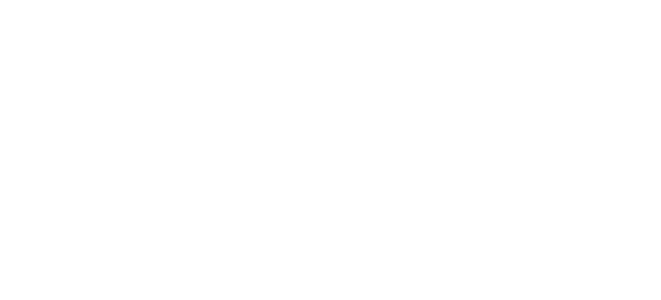
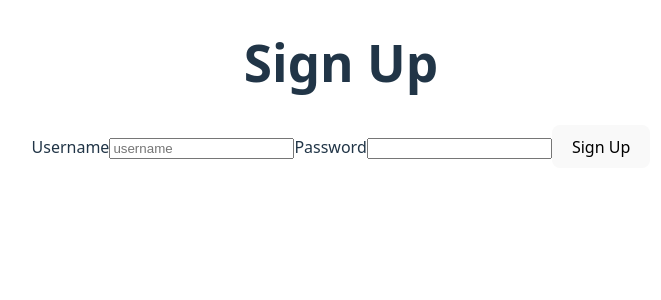
Before and after one commit to erikgrinn/members-only, a React (Vite) app in the folder client/: page /sign-up in a window 1280 px wide. Before the commit this address had no page. Shown: the top 300 px of the page, without its empty margins (299-960 px from the left). Built offline with nearby package versions, Linux system fonts and the light colour scheme.

Commit message:
working for now, using urlextended because posting from form element

```diff
--- a/client/src/App.jsx
+++ b/client/src/App.jsx
@@ -1,11 +1,13 @@
 import { Routes, Route } from "react-router-dom";
 import HomePage from "./components/HomePage";
+import SignUpPage from "./components/SignUpPage";
 
 function App() {
   return (
     <>
       <Routes>
         <Route index element={<HomePage />} />
+        <Route path="/sign-up" element={<SignUpPage />} />
       </Routes>
     </>
   );
--- /dev/null
+++ b/client/src/components/SignUpPage.jsx
@@ -0,0 +1,22 @@
+// import { useState, useEffect } from "react";
+
+// import styles from "../styles/App.module.css";
+
+function HomePage() {
+//   useEffect(() => {}, []);
+
+  return (
+    <>
+      <h1>Sign Up</h1>
+      <form action="http://localhost:8080/sign-up" method="POST">
+        <label for="username">Username</label>
+        <input id="username" name="username" placeholder="username" type="text" />
+        <label for="password">Password</label>
+        <input id="password" name="password" type="password" />
+        <button type="submit">Sign Up</button>
+      </form>
+    </>
+  );
+}
+
+export default HomePage;
```
Also changed, not shown: 1 other file (tests, documents, lock files or other folders).
